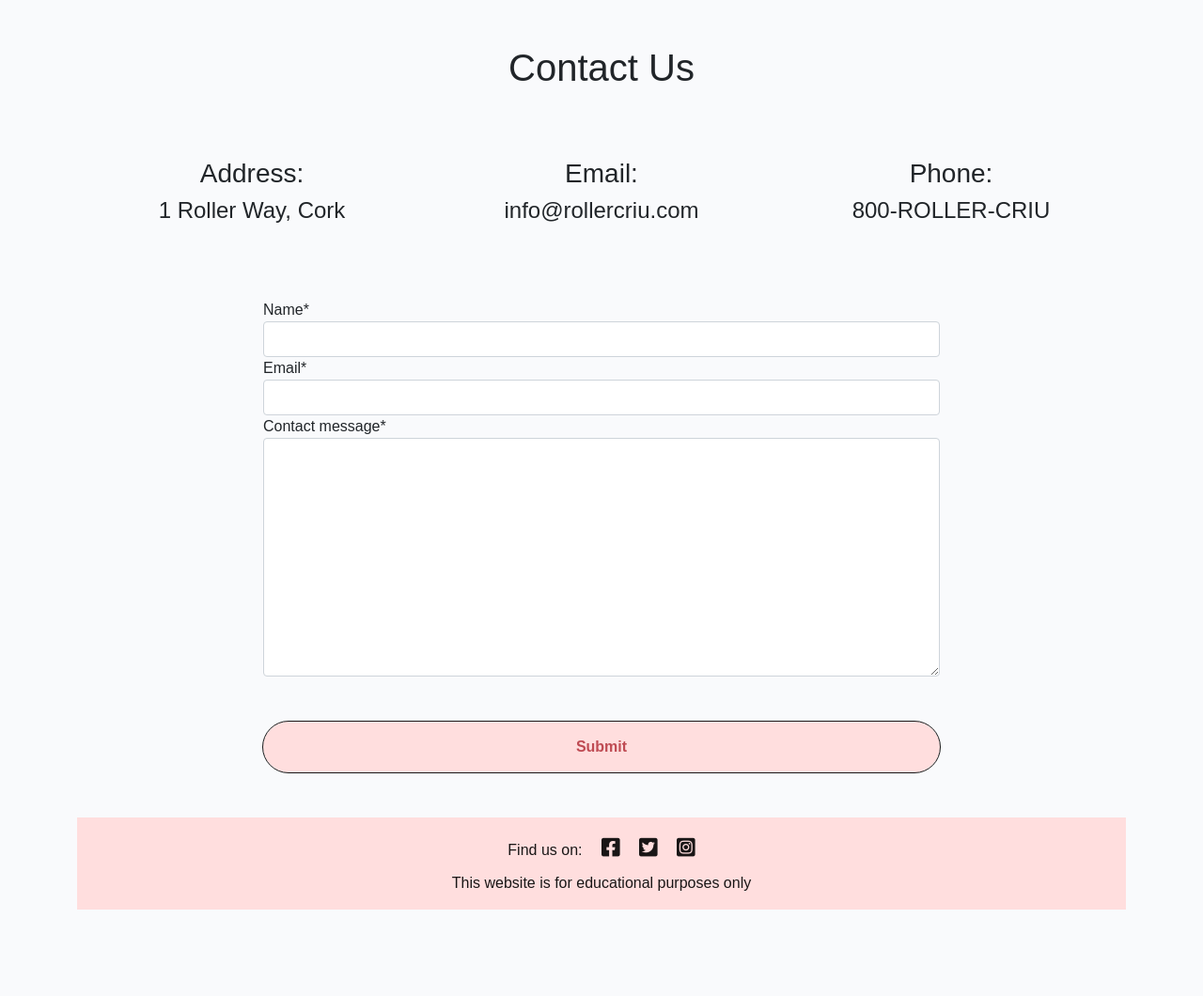
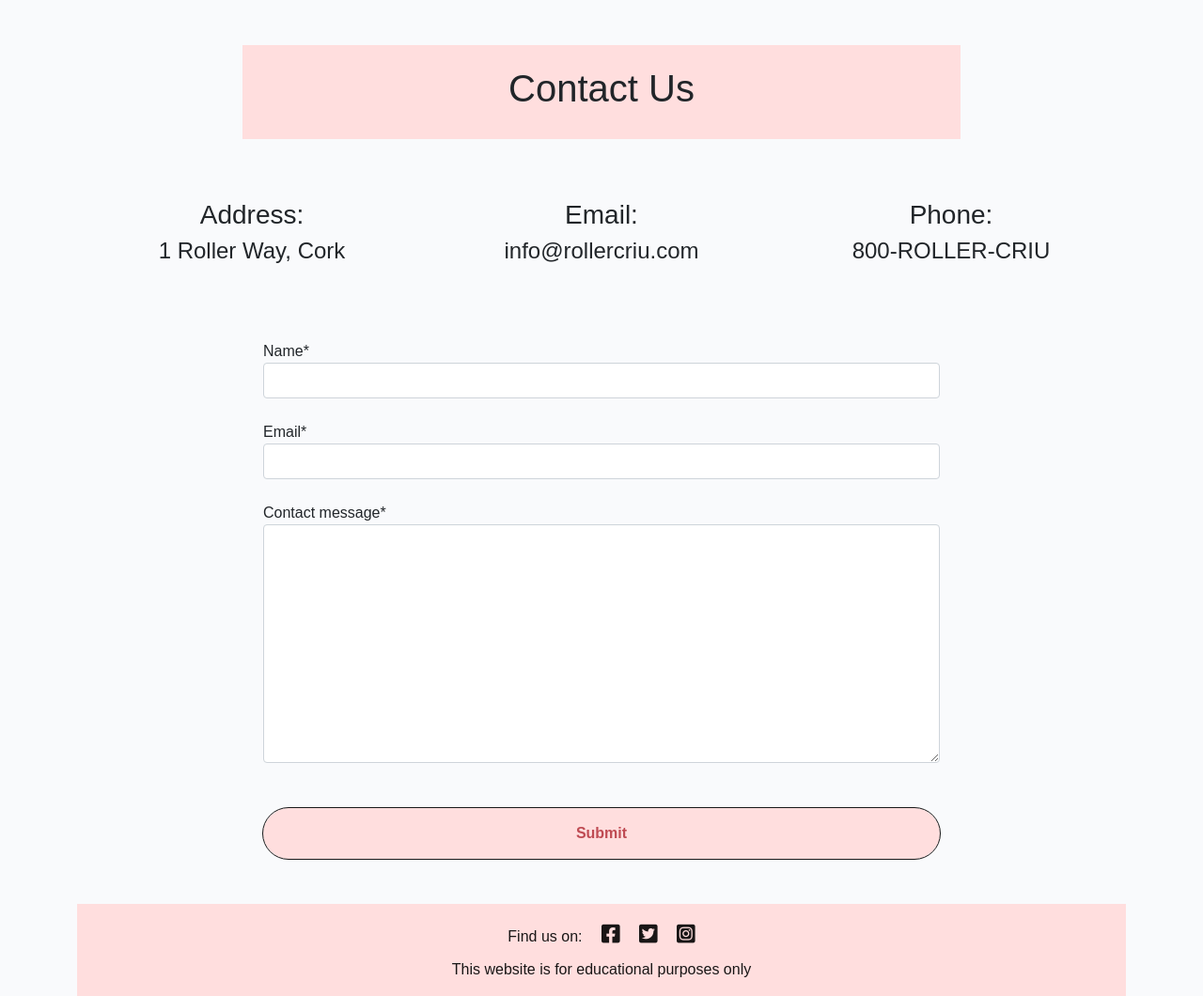
Before and after one commit to yamesjamess/p4-roller-criu, a Django app: page /contact/ in a window 1280 px wide. Shown: the part 81-1141 px from the top of the page at 94% size. Before the commit the page ends 1049 px from the top, so only its background shows below. Run offline with Django 3.2, Linux system fonts and the light colour scheme; some libraries are stand-ins or nearby versions; some web fonts are replaced.

Commit message:
Add styling for the Contact Page

```diff
--- a/static/css/style.css
+++ b/static/css/style.css
@@ -259,7 +259,8 @@ a:hover {
 
 /* About page */
 
-.welcome-about {
+.welcome-about,
+.welcome-contact {
     text-align: center;
     background-color: rgb(255, 222, 222);
     margin: 0 15%;
@@ -277,4 +278,9 @@ a:hover {
     text-align: center;
 }
 
-{}
+/* Contact Page */
+
+#div_id_email,
+#div_id_contact_message {
+    margin-top: 1.5rem;
+}
```
